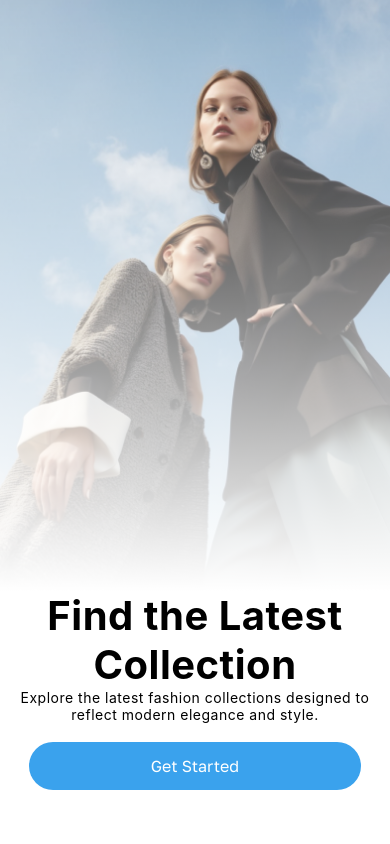
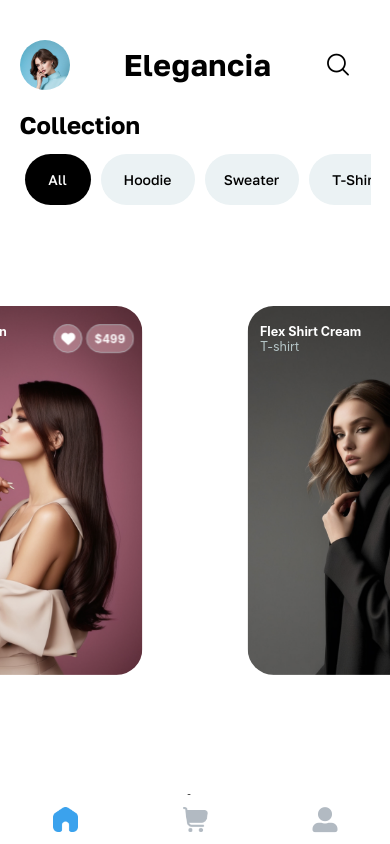
Before and after one commit to usmanjutt47/Fashion-store, a React Native app in the folder client/: screen / in a window 390 px wide. Built offline with nearby package versions, Linux system fonts and the light colour scheme.

Commit message:
Update App.js

```diff
--- a/client/App.js
+++ b/client/App.js
@@ -21,7 +21,7 @@ function MainStack() {
   return (
     <Stack.Navigator
       screenOptions={{ headerShown: false }}
-      initialRouteName="OnBoarding"
+      initialRouteName="HomeStack"
     >
       <Stack.Screen name="Auth" component={AuthOrMainScreen} />
       <Stack.Screen name="HomeStack" component={HomeStack} />
```
